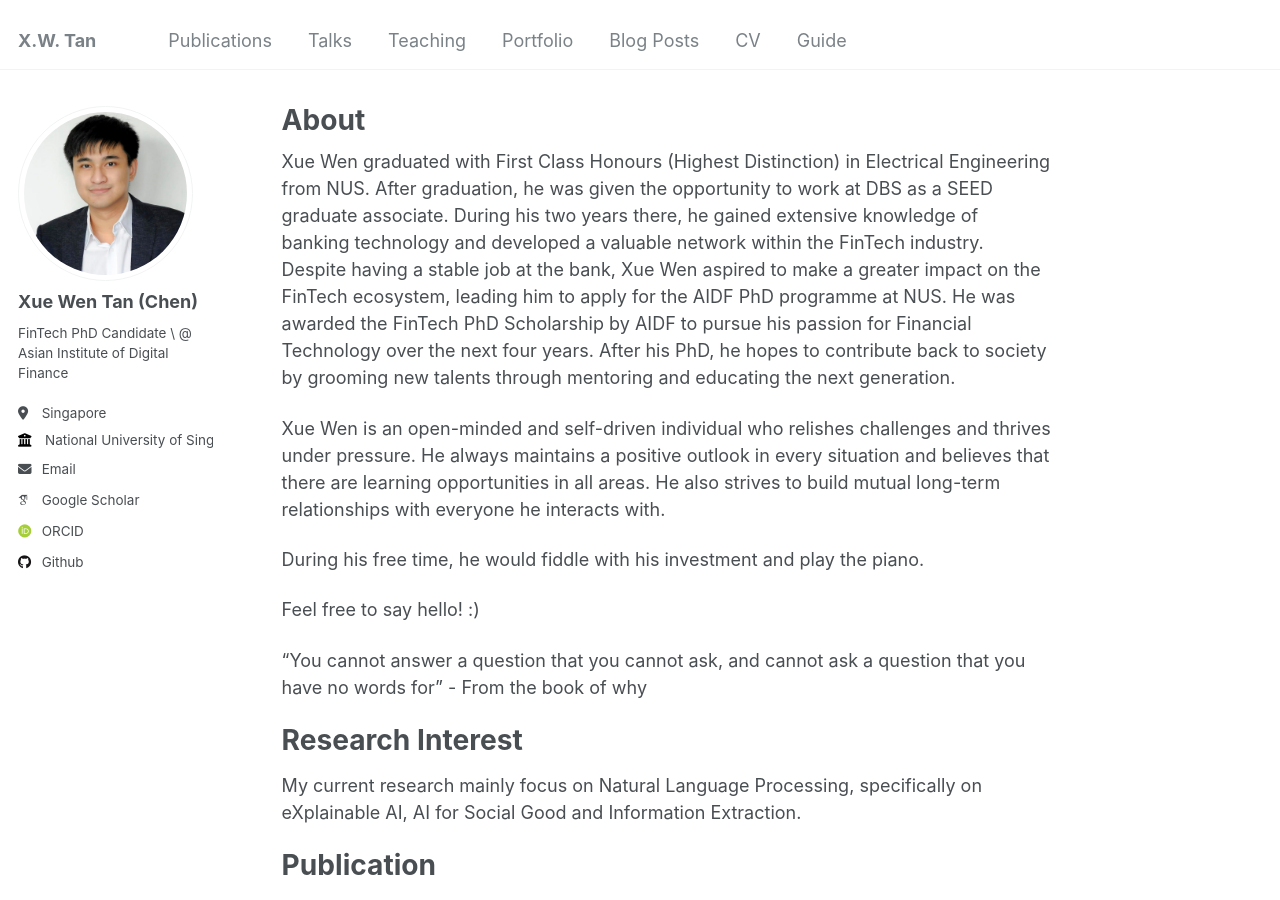
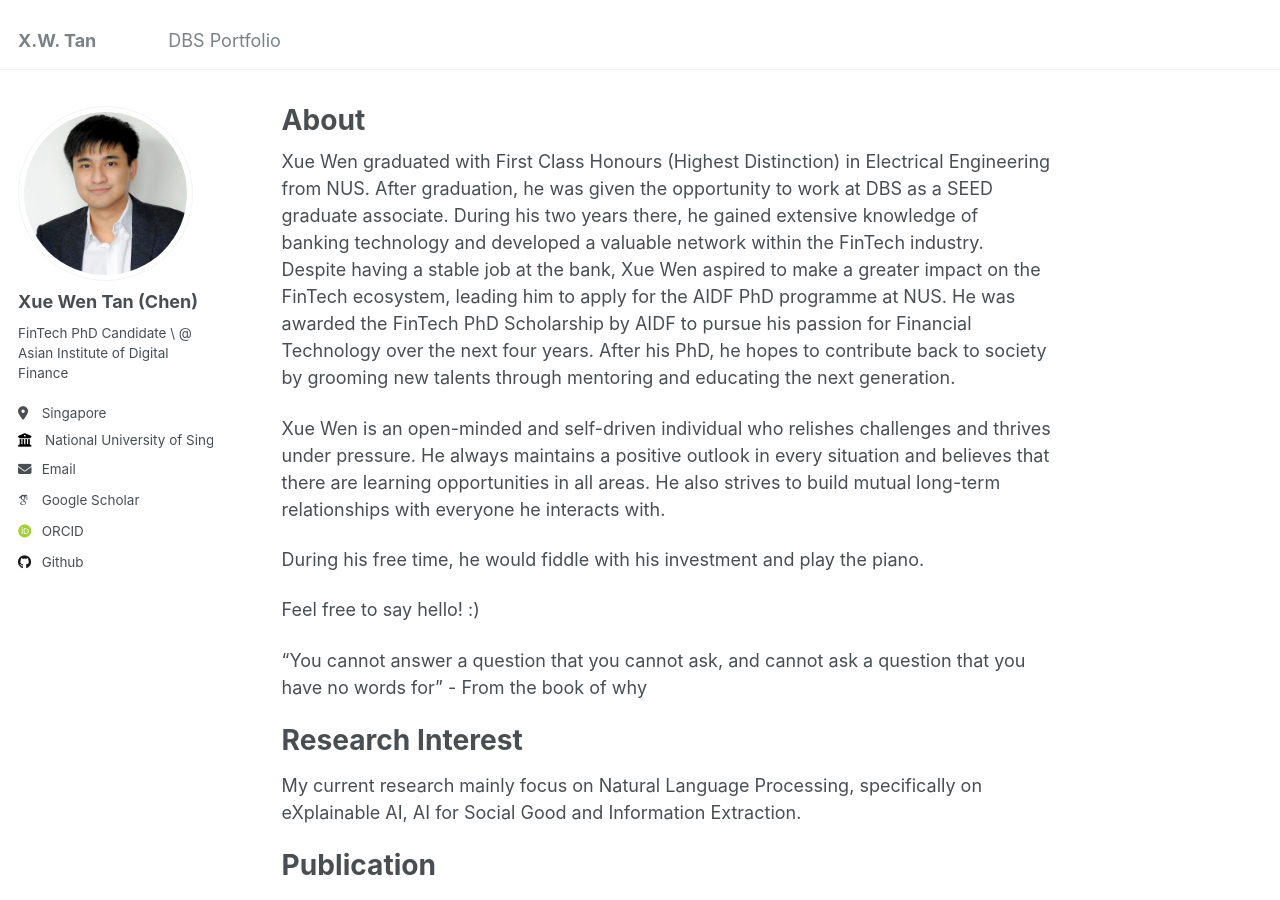
Before and after one commit to Chen-XueWen/Chen-XueWen.github.io, a Jekyll site: the page built from _pages/about.md, in a window 1280 px wide and 900 px high. Built offline with Jekyll 4.4.1, drawn with Linux system fonts in a browser that asks for light colours; some web fonts are replaced.

Commit message:
Update navigation.yml

```diff
--- a/_data/navigation.yml
+++ b/_data/navigation.yml
@@ -5,23 +5,5 @@
 # prevent it from being included in the site.
 
 main:
-  - title: "Publications"
-    url: /publications/
-
-  - title: "Talks"
-    url: /talks/
-
-  - title: "Teaching"
-    url: /teaching/
-
-  - title: "Portfolio"
+  - title: "DBS Portfolio"
     url: /portfolio/
-
-  - title: "Blog Posts"
-    url: /year-archive/
-
-  - title: "CV"
-    url: /cv/
-
-  - title: "Guide"
-    url: /markdown/
```
